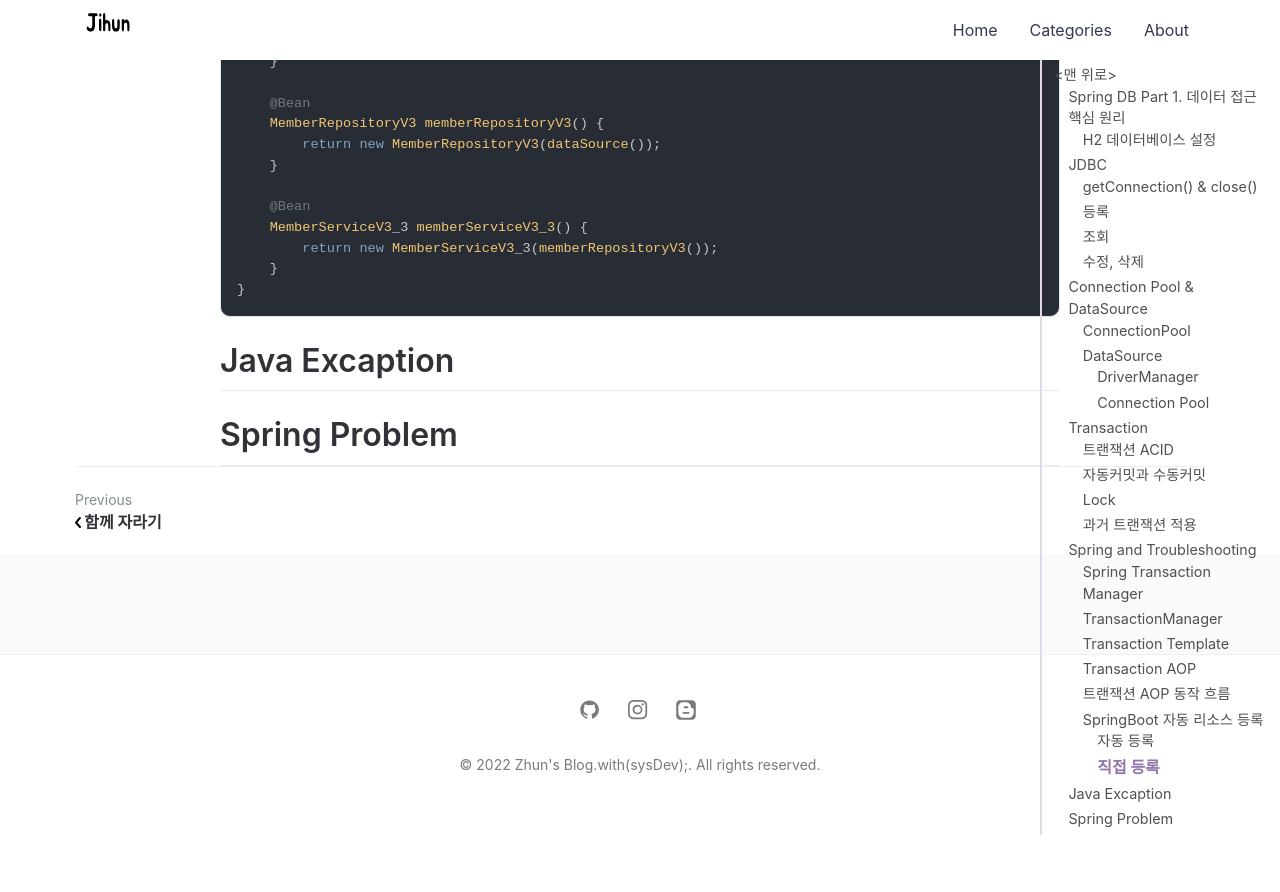
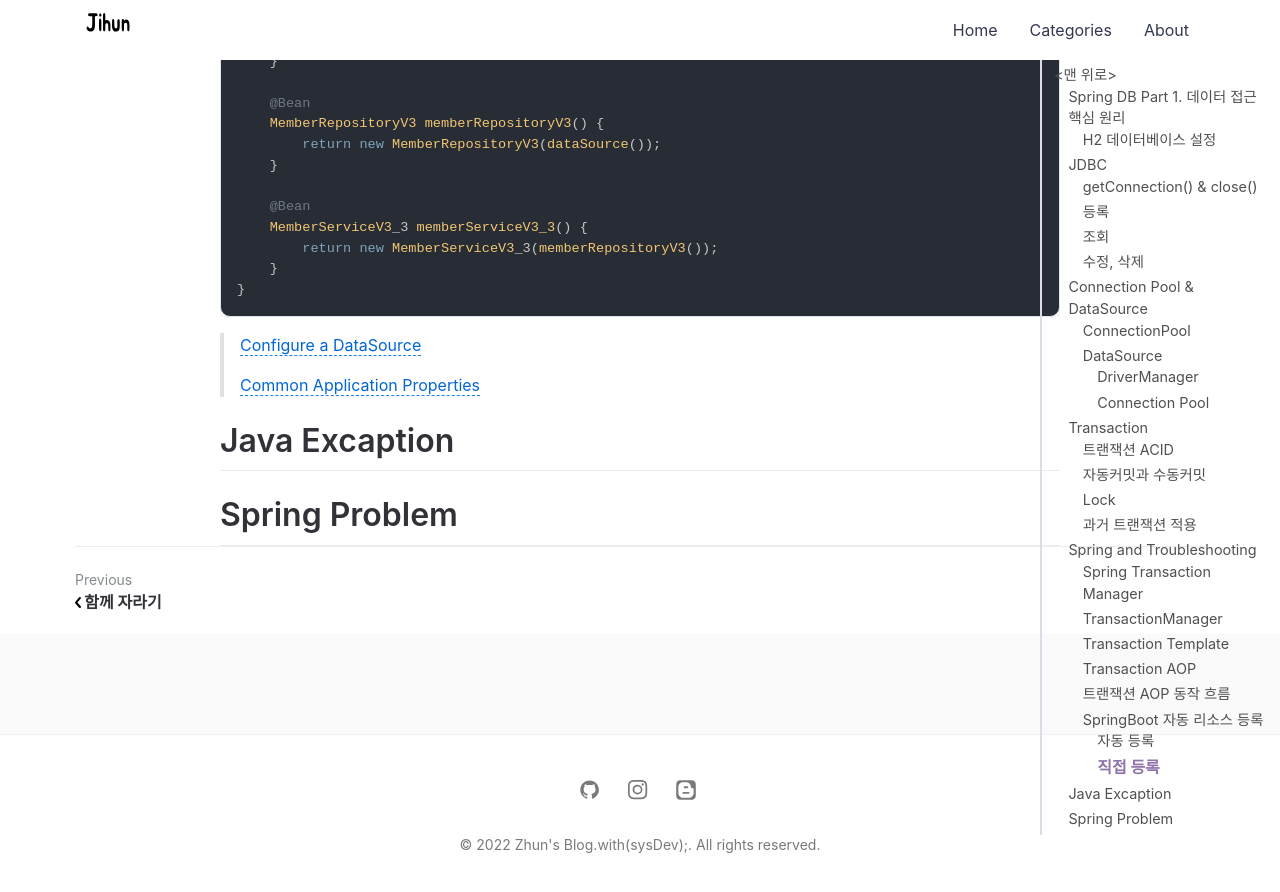
Before and after one commit to jihunparkme/jihunparkme.github.io, a Jekyll site: the page built from _posts/2022-08-08-Spring-DB-Part1.md, in a window 1280 px wide and 900 px high, scrolled down 15487 px. Shown: the top 892 px of the window. Built offline with Jekyll 4.4.1, drawn with Linux system fonts in a browser that asks for light colours; nearby versions of some CDN libraries; comment, search, counter and statistics services are not loaded.

Commit message:
add: documentation link

````diff
--- a/_posts/2022-08-08-Spring-DB-Part1.md
+++ b/_posts/2022-08-08-Spring-DB-Part1.md
@@ -657,6 +657,10 @@ static class TestConfig {
 }
 ```
 
+> [ Configure a DataSource](https://docs.spring.io/spring-boot/docs/current/reference/html/data.html#data.sql.datasource)
+>
+> [Common Application Properties](https://docs.spring.io/spring-boot/docs/current/reference/html/application-properties.html)
+
 # Java Excaption
 
 # Spring Problem
````
